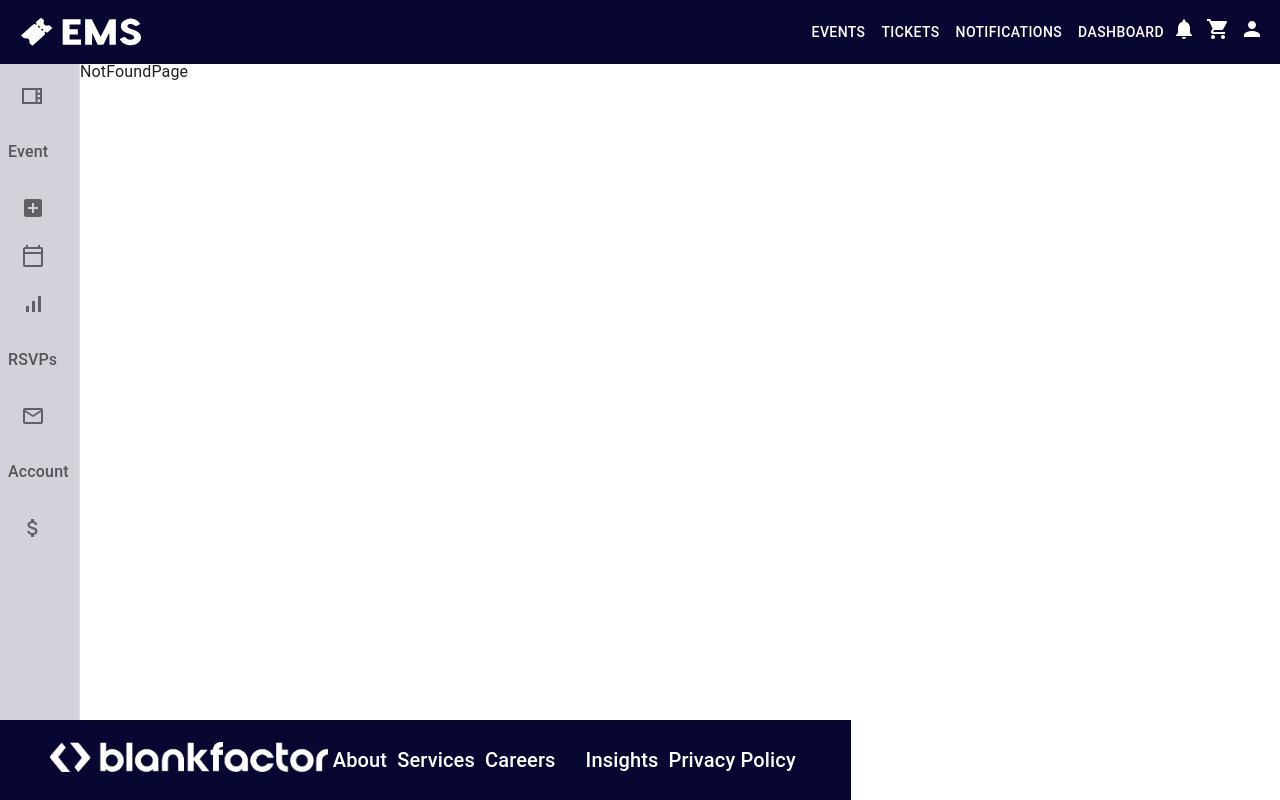
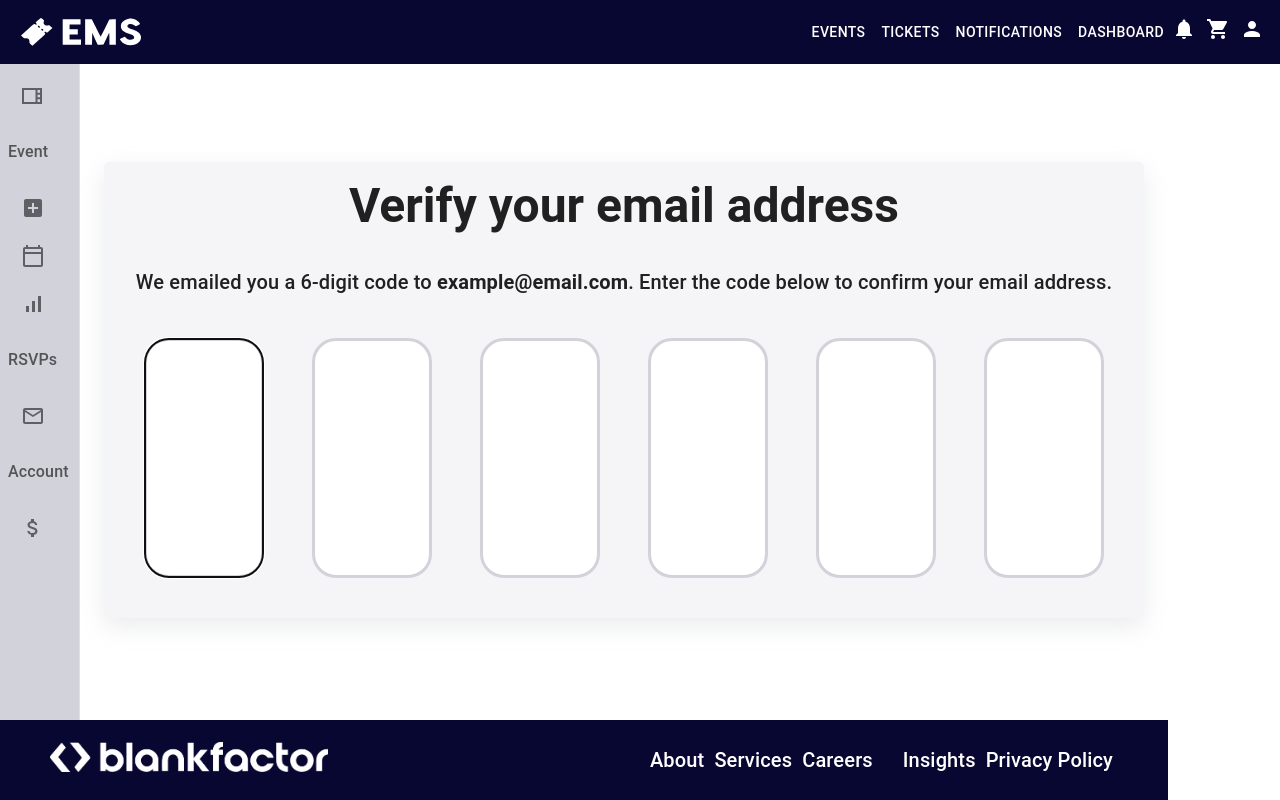
Before and after one commit to NextGen-BF/JJP25, a React (Vite) app in the folder app/frontend/: page /verify in a window 1280 px wide. Before the commit this address led to /not-found. Built offline with nearby package versions, Linux system fonts and the light colour scheme; no server answers.

Commit message:
jjp-166: create verify page (in progress)

```diff
--- a/app/frontend/package.json
+++ b/app/frontend/package.json
@@ -22,6 +22,7 @@
     "react": "^18.3.1",
     "react-dom": "^18.3.1",
     "react-hook-form": "^7.54.2",
+    "react-otp-input": "^3.1.1",
     "react-redux": "^9.2.0",
     "react-router-dom": "^7.1.3",
     "react-toastify": "^11.0.3",
--- a/app/frontend/src/UserRoutes.tsx
+++ b/app/frontend/src/UserRoutes.tsx
@@ -1,6 +1,7 @@
 import { Navigate, Route } from "react-router-dom";
 import HomePage from "./pages/HomePage/HomePage";
 import RegisterPage from "./pages/RegisterPage/RegisterPage";
+import VerifyPage from "./pages/VerifyPage/VerifyPage";
 import DashboardPage from "./pages/DashboardPage/DashboardPage";
 import EventsPage from "./pages/EventsPage/EventsPage";
 import MockUserList from "./pages/MockUserList/MockUserList";
@@ -13,6 +14,7 @@ const UserRoutes = (
     <>
       <Route path="/" element={<HomePage />} />
       <Route path="/register" element={<RegisterPage />} />
+      <Route path="/verify" element={<VerifyPage />} />
       <Route path="/login" element={<LoginPage />} />
       <Route path="/events" element={<EventsPage />} />
       <Route path="/tickets" element={<TicketsPage />} />
--- /dev/null
+++ b/app/frontend/src/pages/VerifyPage/Labels.ts
@@ -0,0 +1,6 @@
+export const label = {
+  verifyYourEmailAddress: "Verify your email address",
+  weEmailedYouA6DigitCodeTo: "We emailed you a 6-digit code to ",
+  enterTheCodeBelowToConfirmYourEmailAddress:
+    "Enter the code below to confirm your email address.",
+};
--- /dev/null
+++ b/app/frontend/src/pages/VerifyPage/VerifyPage.scss
@@ -0,0 +1,28 @@
+.verify-container {
+  display: flex;
+  justify-content: center;
+  align-items: center;
+  height: 95vh;
+}
+
+.verify-box {
+  display: flex;
+  flex-direction: column;
+  align-items: center;
+  gap: 1em;
+  width: 100%;
+  background-color: var(--blankfactor-gray-1-color);
+  box-shadow: rgba(149, 157, 165, 0.2) 0px 8px 24px;
+  border-radius: 5px;
+  padding: 1em;
+}
+
+.otp-input {
+  height: 10em;
+  width: 5em;
+  margin: 1em;
+  font-size: 1.5em;
+  text-align: center;
+  border-radius: 1em;
+  border: 3px solid var(--blankfactor-gray-3-color);
+}
--- /dev/null
+++ b/app/frontend/src/pages/VerifyPage/VerifyPage.tsx
@@ -0,0 +1,48 @@
+// React libraries
+import { FC, useState } from "react";
+
+// Third party libraries
+import Box from "@mui/material/Box";
+import Container from "@mui/material/Container";
+import Typography from "@mui/material/Typography";
+import OtpInput from "react-otp-input";
+
+// Utility
+
+// Assets
+import "./VerifyPage.scss";
+
+// Constants
+import { label } from "./Labels";
+
+// Redux related
+
+const RegisterPage: FC = () => {
+  const [otp, setOtp] = useState("");
+  const email = "example@email.com";
+
+  return (
+    <Container className="verify-container">
+      <Box className="verify-box">
+          <Typography variant="h3" fontWeight="bold" sx={{ mb: 2 }}>
+            {label.verifyYourEmailAddress}
+          </Typography>
+          <Typography variant="h6">
+            {label.weEmailedYouA6DigitCodeTo} <strong>{email}</strong>{". "}
+            {label.enterTheCodeBelowToConfirmYourEmailAddress}
+          </Typography>
+        <OtpInput
+          numInputs={6}
+          value={otp}
+          onChange={setOtp}
+          inputStyle="otp-input"
+          skipDefaultStyles={true}
+          shouldAutoFocus={true}
+          renderInput={(props) => <input {...props} />}
+        />
+      </Box>
+    </Container>
+  );
+};
+
+export default RegisterPage;
```
